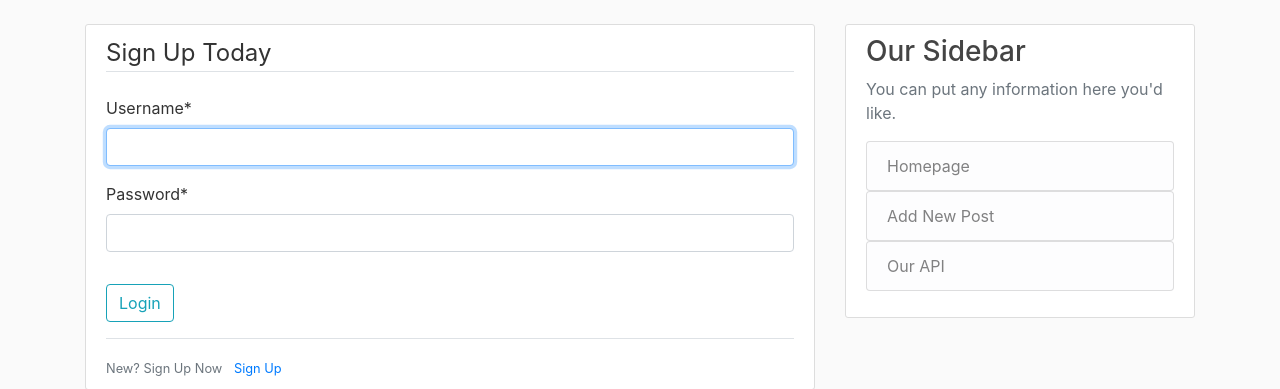
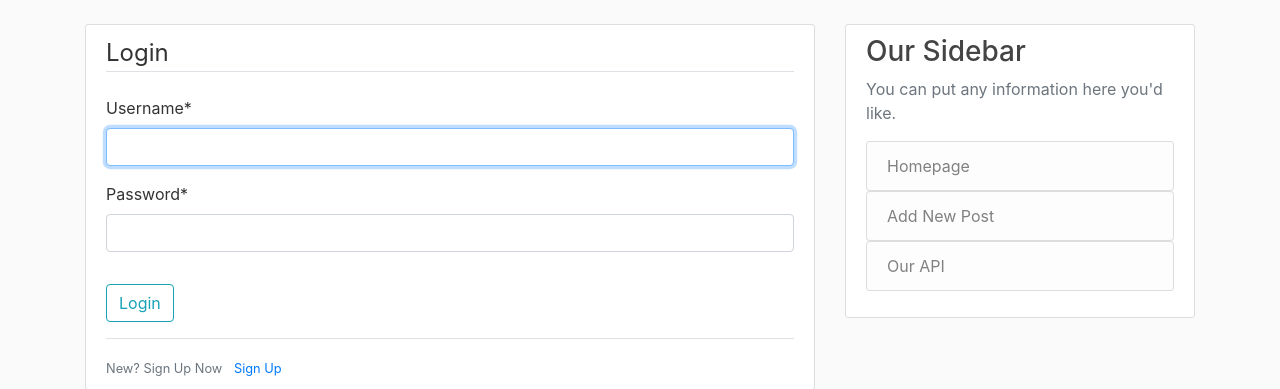
Before and after one commit to digmar00/socialDex, a Django app: page /accounts/login/ in a window 1280 px wide. Shown: the part 56-445 px from the top of the page. Run offline with Django 3.2, Linux system fonts and the light colour scheme; some libraries are stand-ins or nearby versions.

Commit message:
Just fixed a detail

```diff
--- a/accounts/templates/accounts/login.html
+++ b/accounts/templates/accounts/login.html
@@ -8,7 +8,7 @@
             {% csrf_token %}
 
             <fieldset class="form-group">
-                <legend class="border-bottom mb-4">Sign Up Today</legend>
+                <legend class="border-bottom mb-4">Login</legend>
                 {{ form|crispy }}
             </fieldset>
 
```
